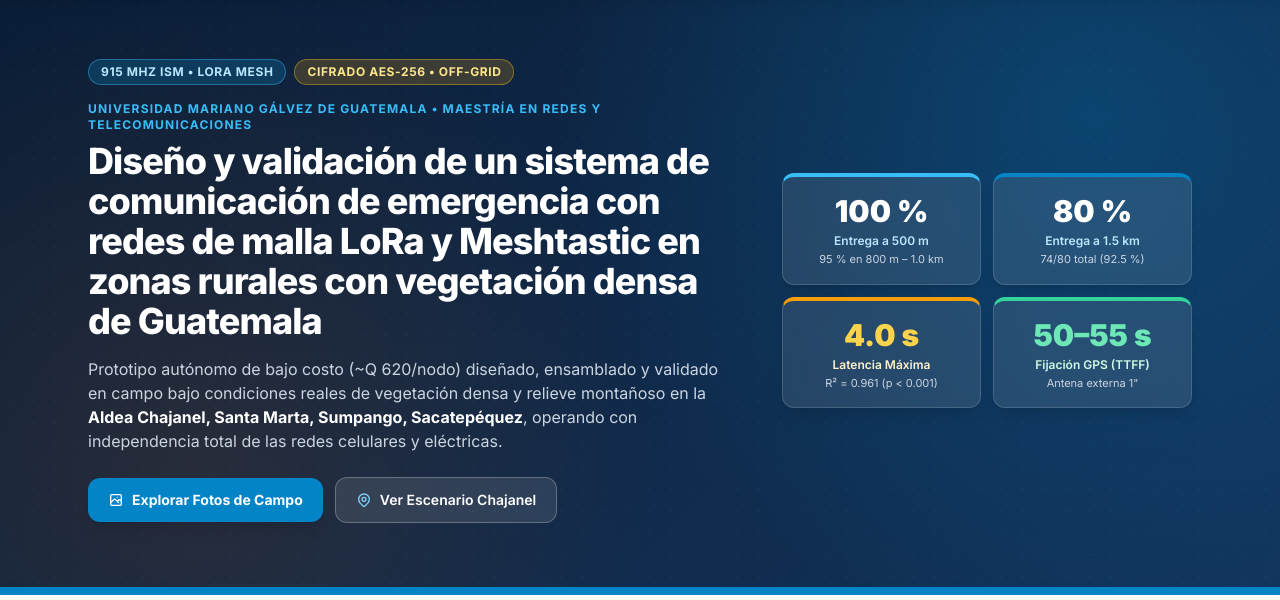
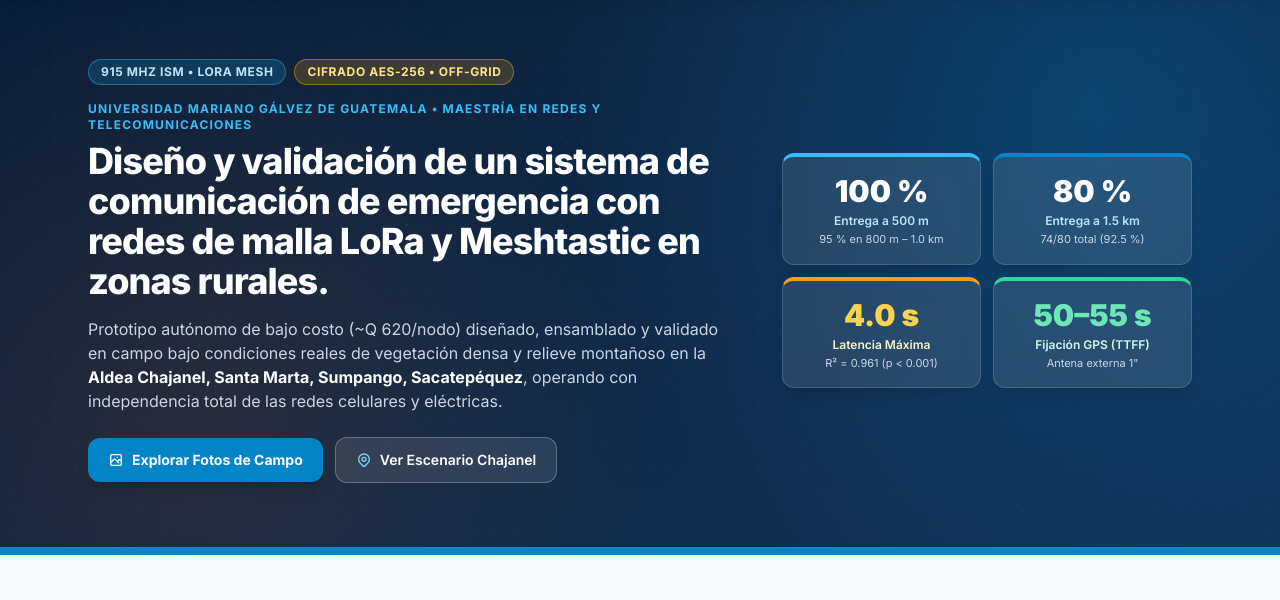
Before and after one commit to nando5694/loratg2, a plain HTML site: page index.html in a window 1280 px wide. Shown: the part 71-671 px from the top of the page. Drawn offline with nearby package versions, Linux system fonts and the light colour scheme.

Commit message:
Shorten project title in index.html

```diff
--- a/index.html
+++ b/index.html
@@ -131,7 +131,7 @@
                     </p>
 
                     <h1 class="text-2xl sm:text-4xl font-extrabold leading-tight tracking-tight mb-4">
-                        Diseño y validación de un sistema de comunicación de emergencia con redes de malla LoRa y Meshtastic en zonas rurales con vegetación densa de Guatemala
+                        Diseño y validación de un sistema de comunicación de emergencia con redes de malla LoRa y Meshtastic en zonas rurales.
                     </h1>
 
                     <p class="text-slate-300 text-sm sm:text-base leading-relaxed max-w-2xl mx-auto lg:mx-0 mb-6">
```
